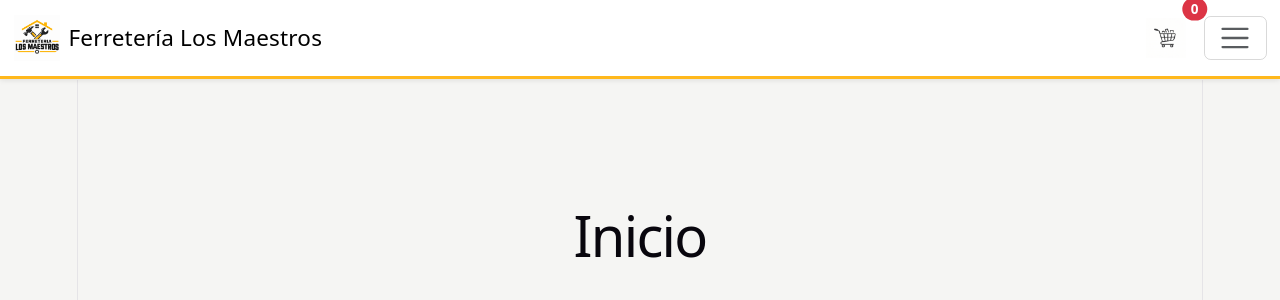
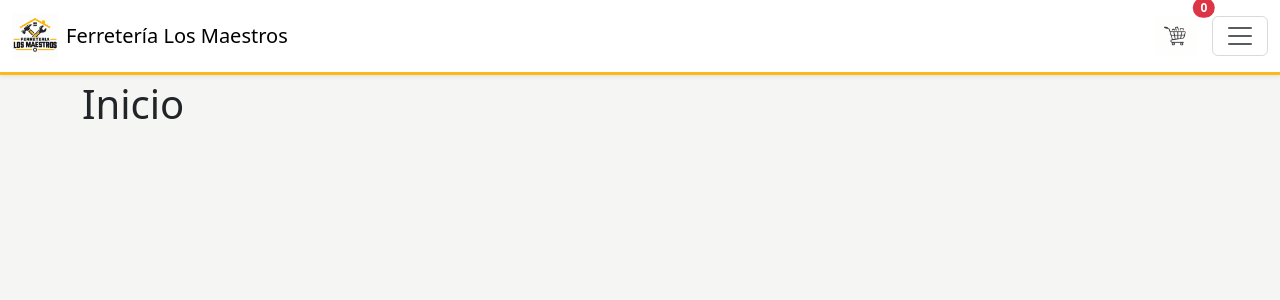
Before and after one commit to diego09090909/Ferreter-a---Los-Maestros, a React (Vite) app in the folder Fase--2/: page / in a window 1280 px wide. Shown: the top 300 px of the page. Built offline with nearby package versions, Linux system fonts and the light colour scheme.

Commit message:
Limpiar estilos de plantilla Vite y ajustar espacio bajo el navbar

```diff
--- a/Fase--2/src/App.jsx
+++ b/Fase--2/src/App.jsx
@@ -9,7 +9,7 @@
   return (
     <>
       <Navbar />
-      <main className="container" style={{ paddingTop: '90px' }}>
+      <main className="container">
         <Routes>
           <Route path="/" element={<Inicio />} />
         </Routes>
--- a/Fase--2/src/index.css
+++ b/Fase--2/src/index.css
@@ -1,111 +1,3 @@
-:root {
-  --text: #6b6375;
-  --text-h: #08060d;
-  --bg: #fff;
-  --border: #e5e4e7;
-  --code-bg: #f4f3ec;
-  --accent: #aa3bff;
-  --accent-bg: rgba(170, 59, 255, 0.1);
-  --accent-border: rgba(170, 59, 255, 0.5);
-  --social-bg: rgba(244, 243, 236, 0.5);
-  --shadow:
-    rgba(0, 0, 0, 0.1) 0 10px 15px -3px, rgba(0, 0, 0, 0.05) 0 4px 6px -2px;
-
-  --sans: system-ui, 'Segoe UI', Roboto, sans-serif;
-  --heading: system-ui, 'Segoe UI', Roboto, sans-serif;
-  --mono: ui-monospace, Consolas, monospace;
-
-  font: 18px/145% var(--sans);
-  letter-spacing: 0.18px;
-  color-scheme: light dark;
-  color: var(--text);
-  background: var(--bg);
-  font-synthesis: none;
-  text-rendering: optimizeLegibility;
-  -webkit-font-smoothing: antialiased;
-  -moz-osx-font-smoothing: grayscale;
-
-  @media (max-width: 1024px) {
-    font-size: 16px;
-  }
-}
-
-@media (prefers-color-scheme: dark) {
-  :root {
-    --text: #9ca3af;
-    --text-h: #f3f4f6;
-    --bg: #16171d;
-    --border: #2e303a;
-    --code-bg: #1f2028;
-    --accent: #c084fc;
-    --accent-bg: rgba(192, 132, 252, 0.15);
-    --accent-border: rgba(192, 132, 252, 0.5);
-    --social-bg: rgba(47, 48, 58, 0.5);
-    --shadow:
-      rgba(0, 0, 0, 0.4) 0 10px 15px -3px, rgba(0, 0, 0, 0.25) 0 4px 6px -2px;
-  }
-
-  #social .button-icon {
-    filter: invert(1) brightness(2);
-  }
-}
-
 body {
   margin: 0;
 }
-
-#root {
-  width: 1126px;
-  max-width: 100%;
-  margin: 0 auto;
-  text-align: center;
-  border-inline: 1px solid var(--border);
-  min-height: 100svh;
-  display: flex;
-  flex-direction: column;
-  box-sizing: border-box;
-}
-
-h1,
-h2 {
-  font-family: var(--heading);
-  font-weight: 500;
-  color: var(--text-h);
-}
-
-h1 {
-  font-size: 56px;
-  letter-spacing: -1.68px;
-  margin: 32px 0;
-  @media (max-width: 1024px) {
-    font-size: 36px;
-    margin: 20px 0;
-  }
-}
-h2 {
-  font-size: 24px;
-  line-height: 118%;
-  letter-spacing: -0.24px;
-  margin: 0 0 8px;
-  @media (max-width: 1024px) {
-    font-size: 20px;
-  }
-}
-p {
-  margin: 0;
-}
-
-code,
-.counter {
-  font-family: var(--mono);
-  display: inline-flex;
-  border-radius: 4px;
-  color: var(--text-h);
-}
-
-code {
-  font-size: 15px;
-  line-height: 135%;
-  padding: 4px 8px;
-  background: var(--code-bg);
-}
```
